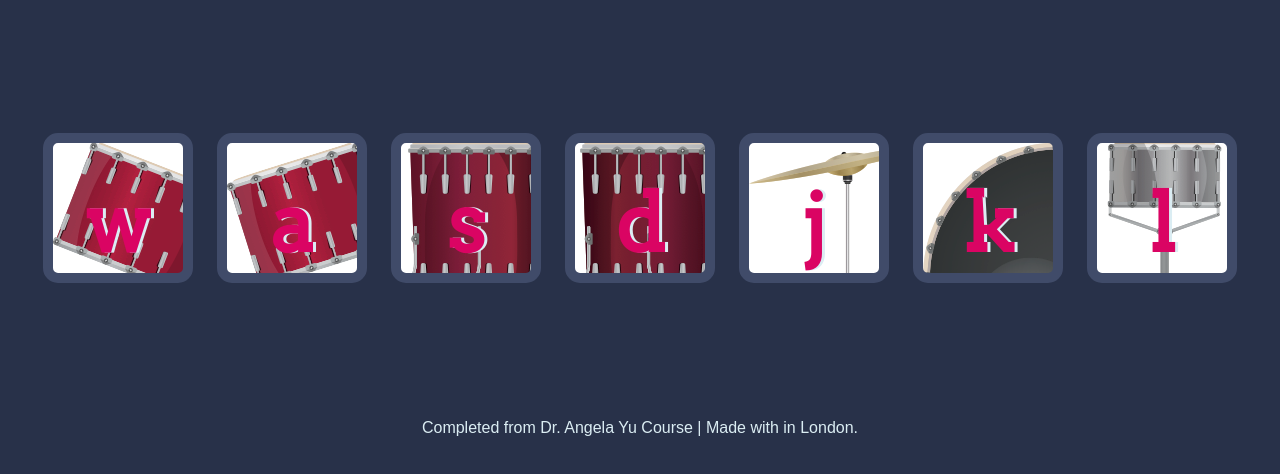
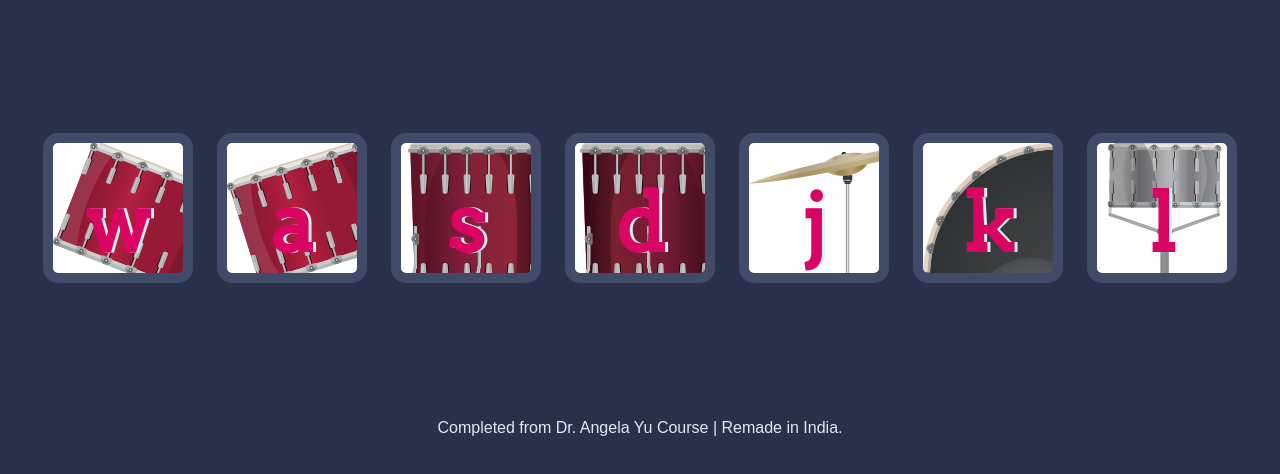
Before and after one commit to dassujan/Drum-Kit-Challenge, a plain HTML site: page index.html in a window 1280 px wide. Shown: the part 156-630 px from the top of the page. Drawn offline with Linux system fonts and the light colour scheme.

Commit message:
Intial commit

```diff
--- a/index.html
+++ b/index.html
@@ -21,9 +21,8 @@
     <button class="k drum">k</button>
     <button class="l drum">l</button>
   </div>
-
   <footer>
-    Completed from Dr. Angela Yu Course | Made with in London.
+    Completed from Dr. Angela Yu Course | Remade in India.
   </footer>
   <script src="index.js"></script>
 </body>
```
